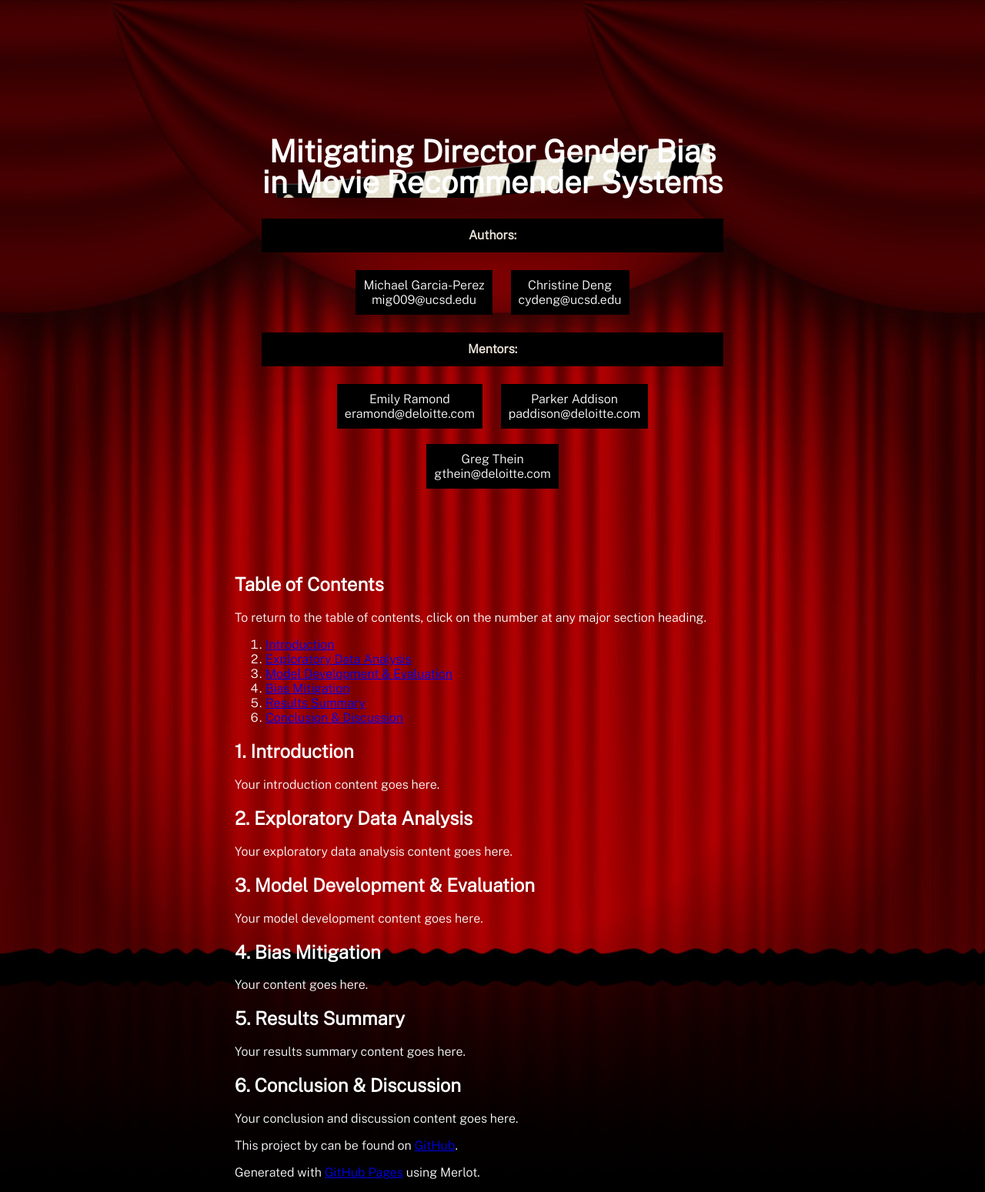
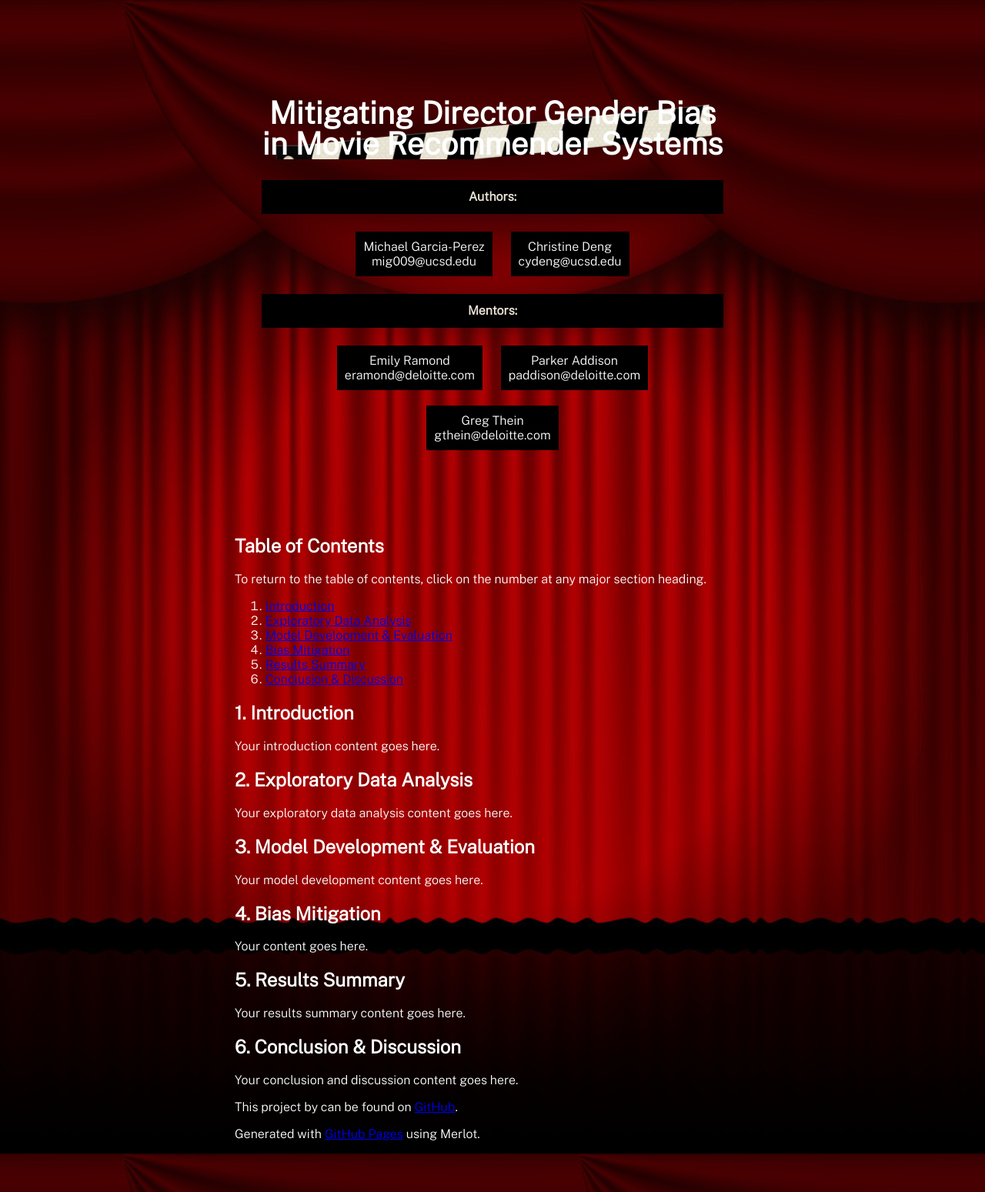
Before and after one commit to michael-garciaperez/DSC180A-Methodology-5, a Jekyll site: the page built from index.md, in a window 1280 px wide. Shown: the whole page at 77% size. Built offline with Jekyll 4.4.1, drawn with Linux system fonts in a browser that asks for light colours.

Commit message:
Update style.scss

```diff
--- a/assets/css/style.scss
+++ b/assets/css/style.scss
@@ -26,7 +26,7 @@ header {
   z-index: 2;
   margin: 0 auto;
   max-width: 600px;
-  padding: 150px 20px 80px 20px; /* Adjusted padding for top only */
+  padding: 100px 20px 80px 20px; /* Decreased padding-top */
 }
 
 header h1 {
```
